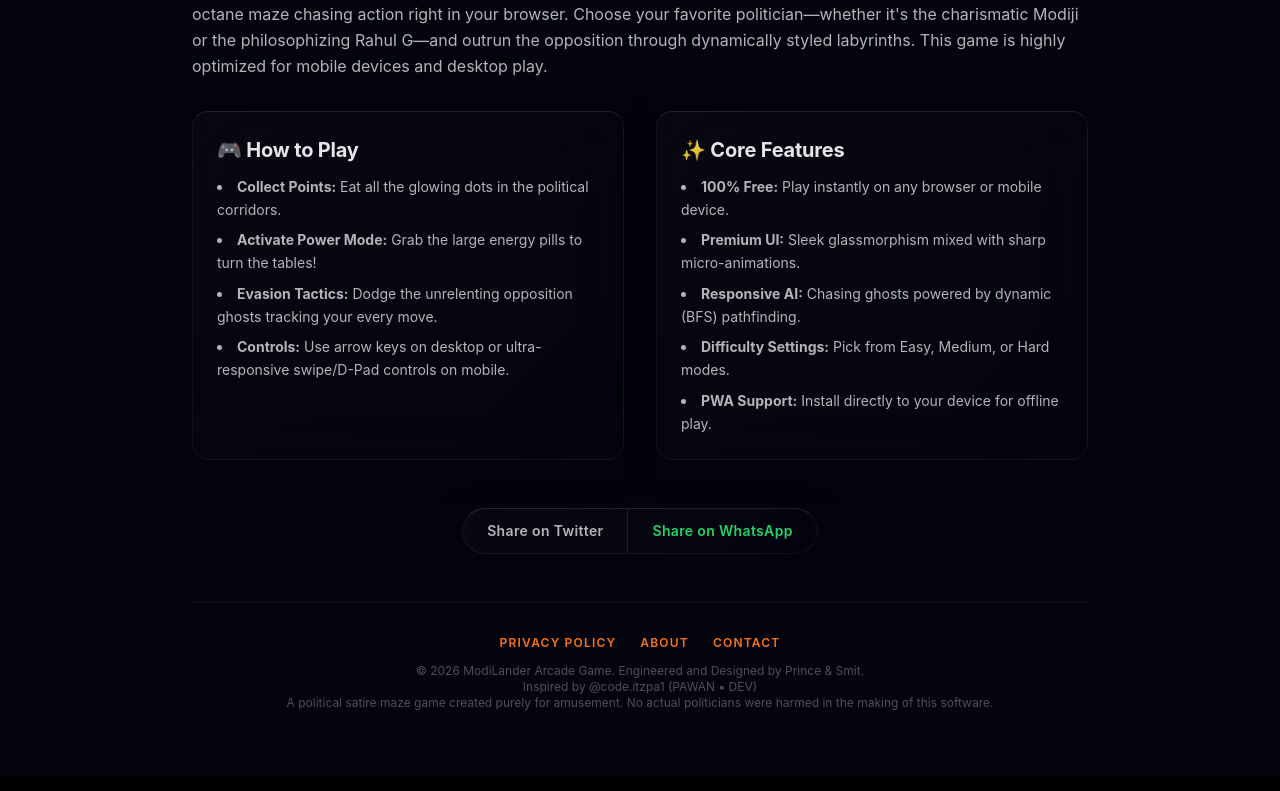
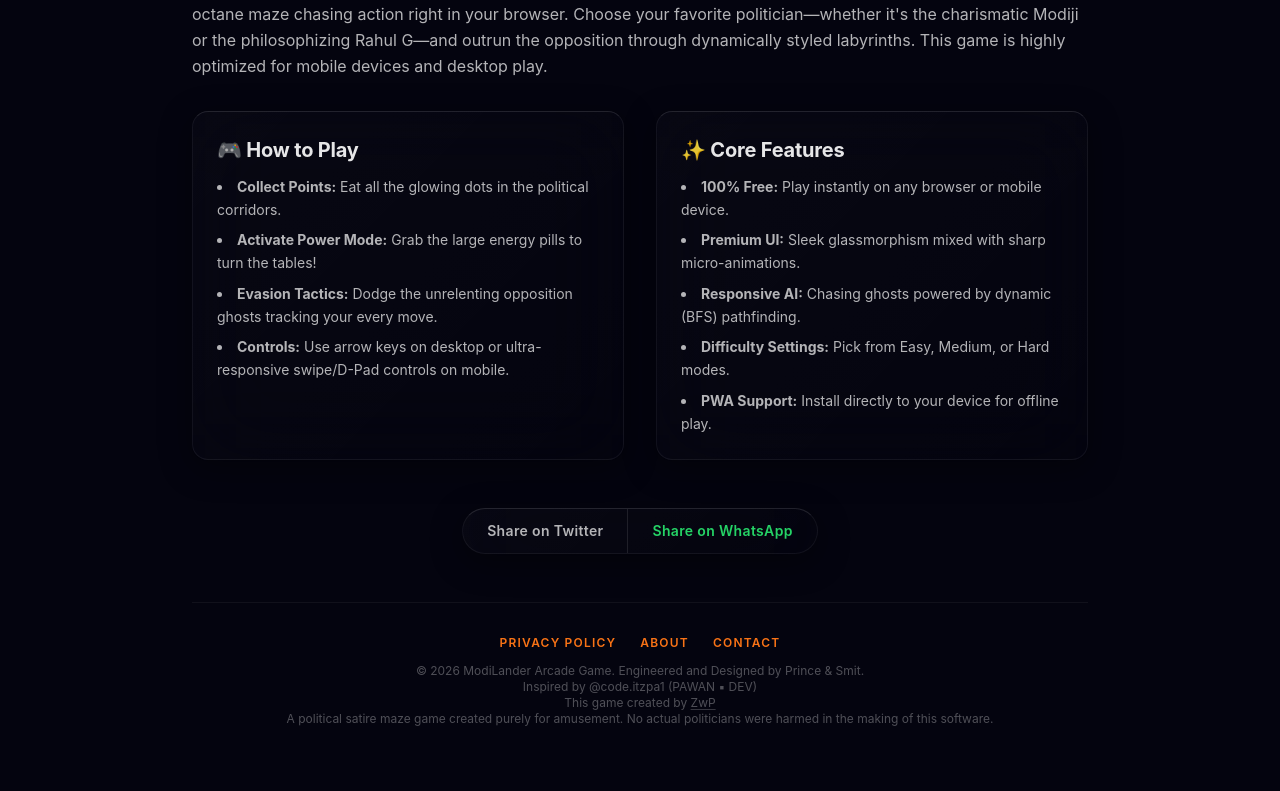
Before and after one commit to PRINCESTR/ModiLander, a React (Vite) app: page / in a window 1280 px wide. Shown: the part 1956-2747 px from the top of the page. Built offline with nearby package versions, Linux system fonts and the light colour scheme.

Commit message:
feat: add ZwP credits with Instagram link in footer

```diff
--- a/src/app/components/SEOFooter.tsx
+++ b/src/app/components/SEOFooter.tsx
@@ -54,6 +54,7 @@ export const SEOFooter: React.FC = () => {
           <div>
             &copy; {new Date().getFullYear()} ModiLander Arcade Game. Engineered and Designed by Prince & Smit.<br />
             Inspired by @code.itzpa1 (PAWAN ▪︎ DEV)<br />
+            This game created by <a href="https://www.instagram.com/z___w___p/" target="_blank" rel="noopener noreferrer" className="hover:text-white transition-colors underline decoration-white/20 underline-offset-2">ZwP</a><br />
             A political satire maze game created purely for amusement. No actual politicians were harmed in the making of this software.
           </div>
         </div>
```
